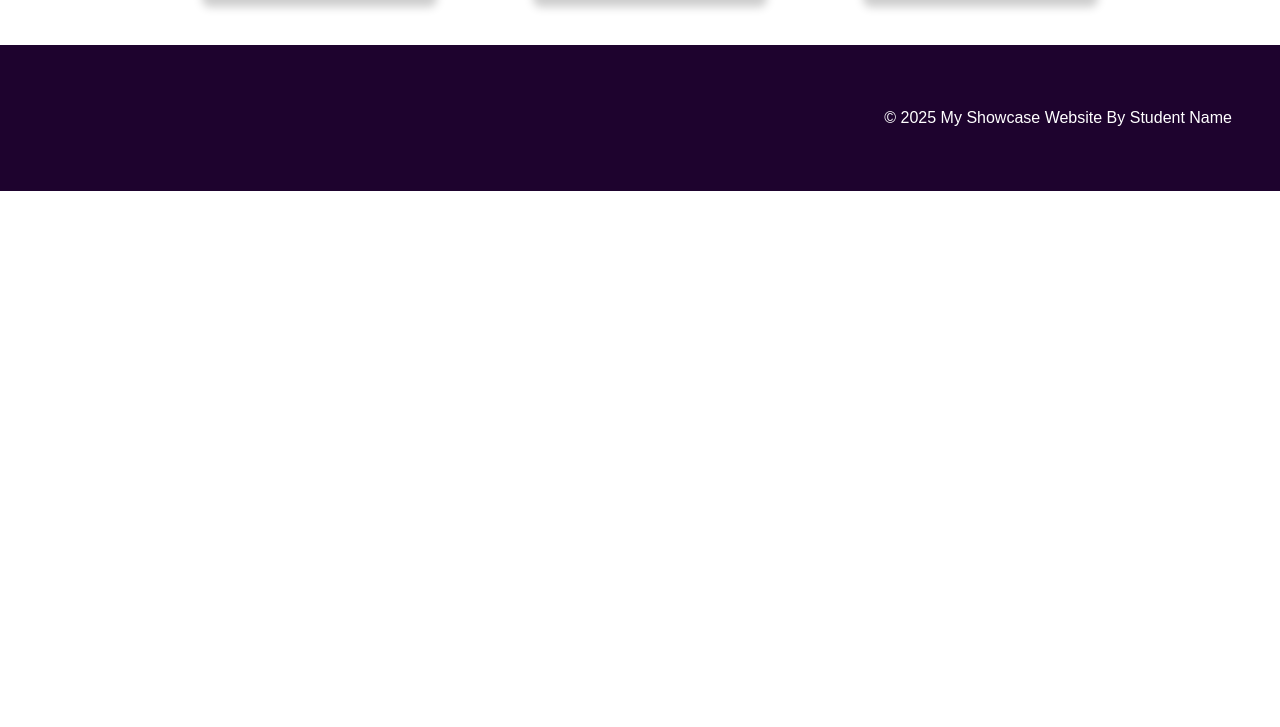
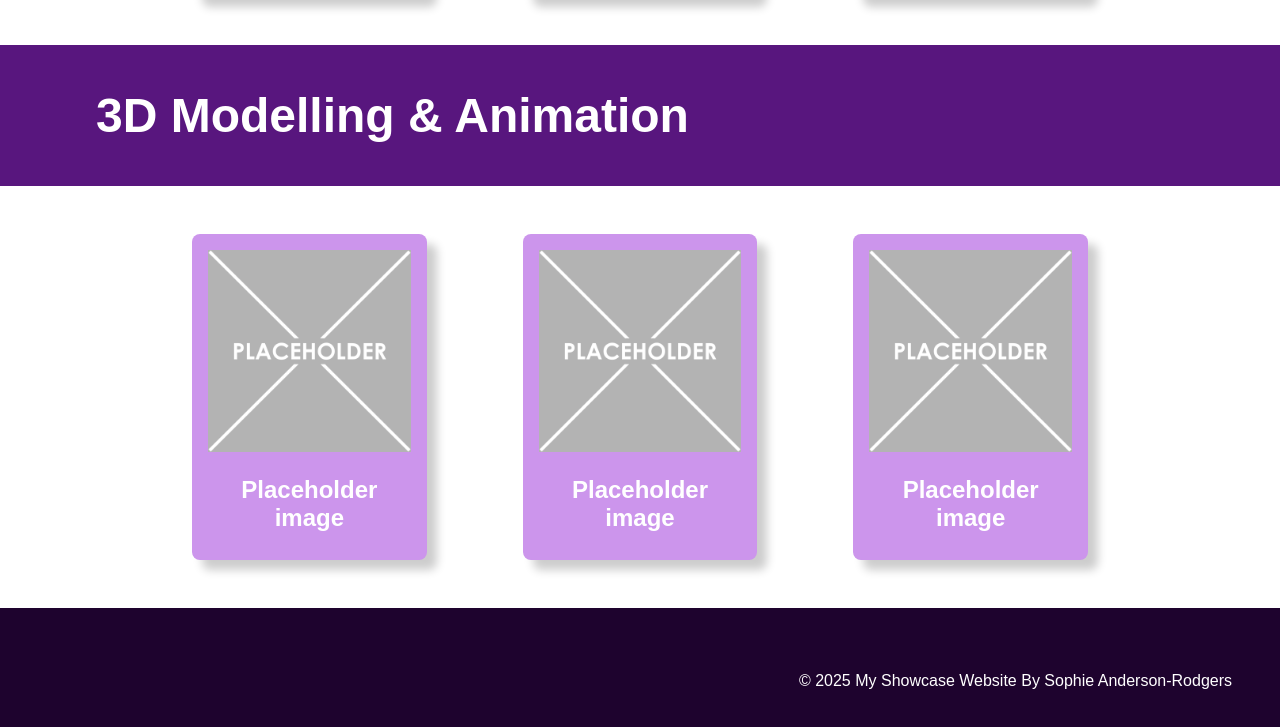
Before and after one commit to Soph344/MyYear10Website, a plain HTML site: page index.html in a window 1280 px wide. Shown: the part 719-1446 px from the top of the page. Before the commit the page ends 910 px from the top, so only its background shows below. Drawn offline with Linux system fonts and the light colour scheme.

Commit message:
added name

```diff
--- a/index.html
+++ b/index.html
@@ -5,7 +5,7 @@
     <meta charset="UTF-8">
     <meta name="viewport" content="width=device-width, initial-scale=1.0">
     <link rel="stylesheet" href="style.css">
-    <title>My Showcase Website</title>
+    <title>Sophie's Website</title>
 </head>
 <!-- This is the main body of the website- ALL your content goes AFTER the <body> tag and before the </body> tag -->
 <body>
@@ -41,13 +41,38 @@
     </section>
 <!-- End of topic one------------------------------------------------------------------------------------------ -->
 
-<!-- Copy and paste the section from above to make your next section -->
+<!-- Topic one ------------------------------------------------------------------------------------------------- -->
+    <!-- The First Topic Section -->
+    <section class="topic">
+        <!-- the topic title a big bar with text in it -->
+        <div class="topic-title">
+            <h1>3D Modelling & Animation</h1>
+        </div>
+        <!-- now a three column grid of images -->
+        <div class="topic-content">
+            <!-- one "card" which includes an image with a text below it -->
+            <div class="topic-card">
+                <img src="images/placeholder-1024x1024.png" alt="change this too!">
+                <h2 class="topic-card-text">Placeholder image</h2>
+            </div>
+            <div class="topic-card">
+                <img src="images/placeholder-1024x1024.png" alt="change this too!">
+                <h2 class="topic-card-text">Placeholder image</h2>
+            </div>
+            <div class="topic-card">
+                <img src="images/placeholder-1024x1024.png" alt="change this too!">
+                <h2 class="topic-card-text">Placeholder image</h2>
+            </div>
+        </div>
+    </section>
+<!-- End of topic one------------------------------------------------------------------------------------------ -->
+
 
 
 
     <!-- A Simple Website Footer ------------------------------------------------------------------------------ -->
     <footer class="footer">
-        <p>&copy; 2025 My Showcase Website By Student Name</p>
+        <p>&copy; 2025 My Showcase Website By Sophie Anderson-Rodgers</p>
     </footer>
 
 <!-- The end of the whole page- no more content after this! -->
```
